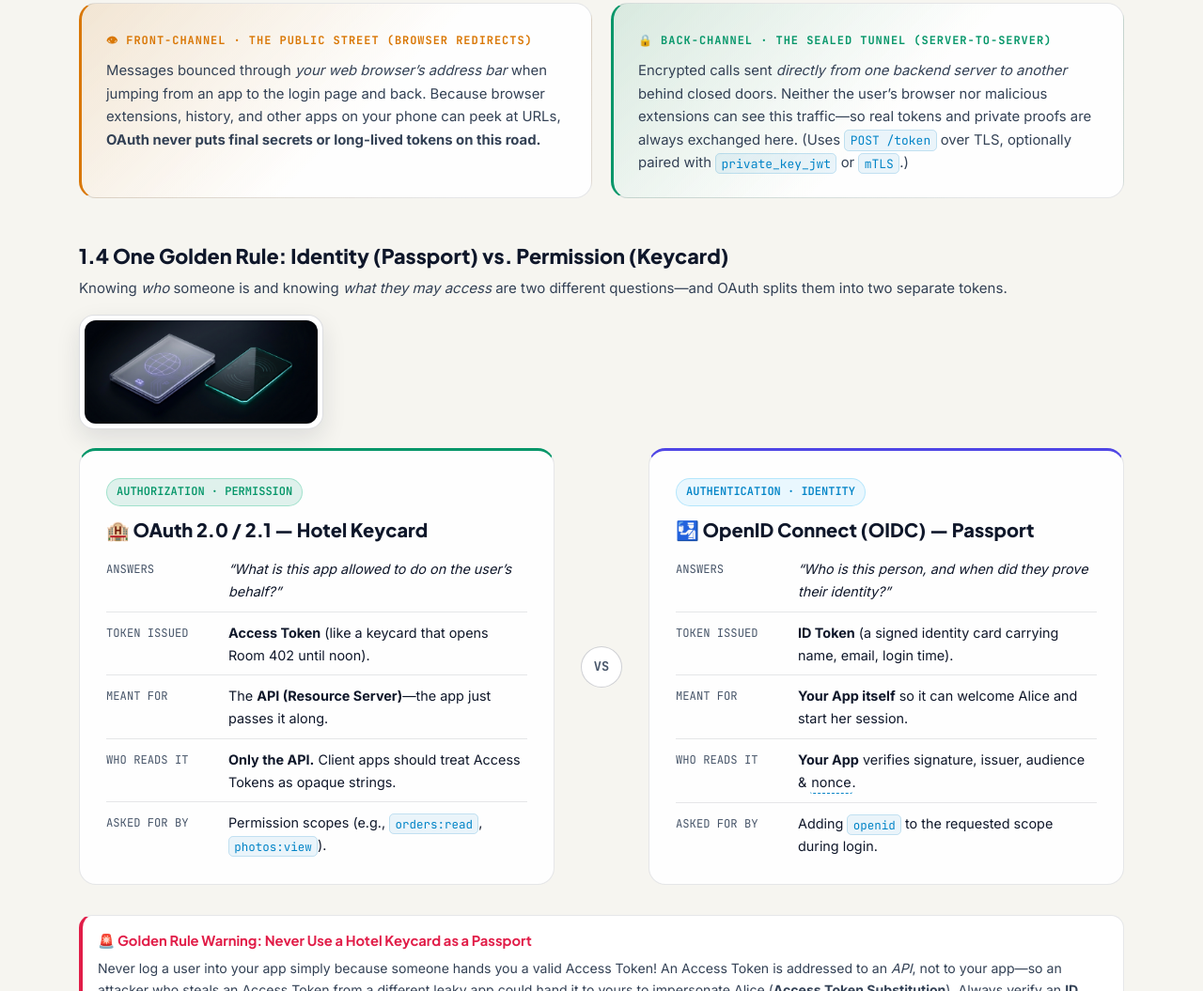
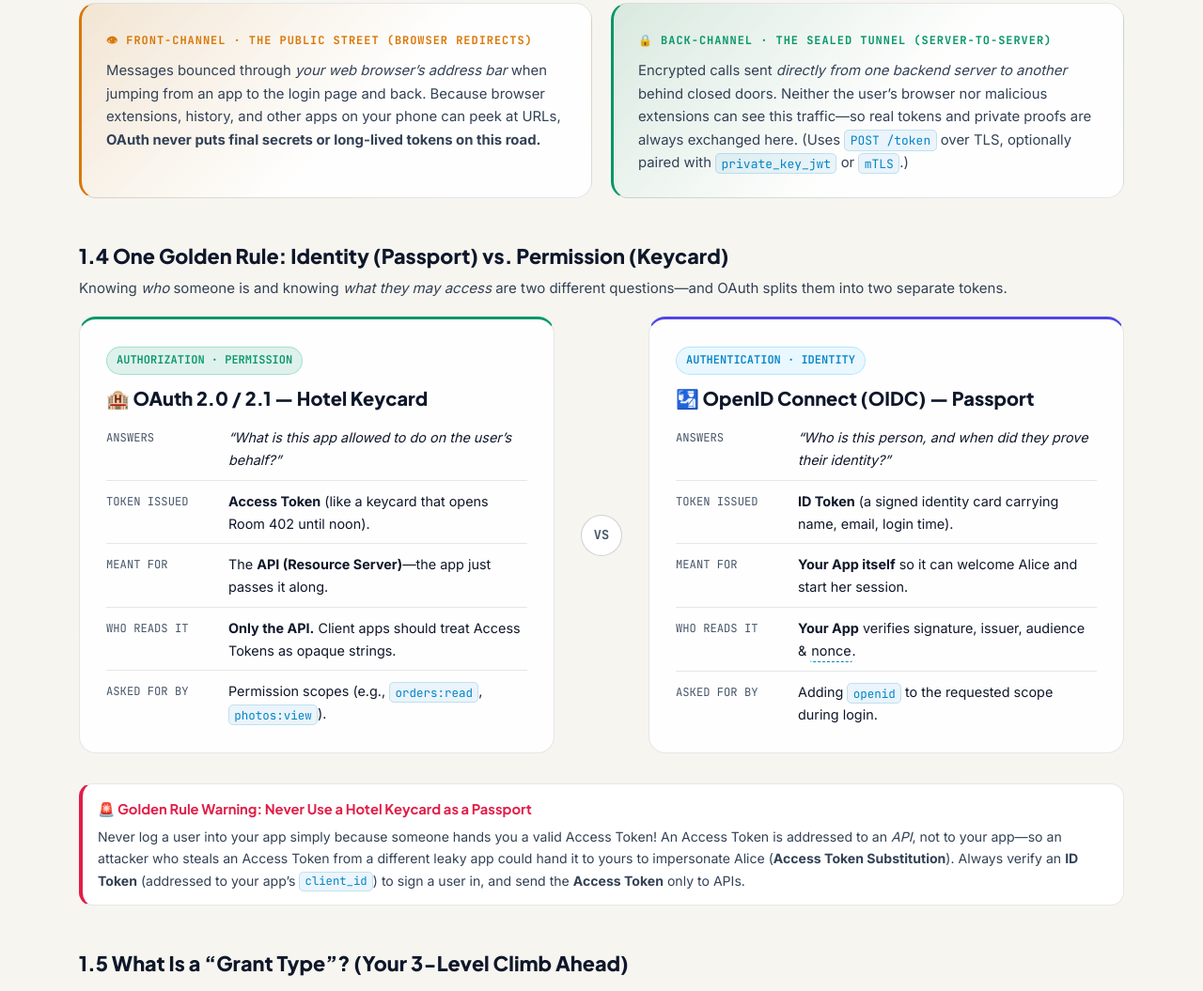
Before and after one commit to AjitKP91/oauth-atlas, a plain HTML site: page index.html in a window 1280 px wide. Shown: the part 2214-3269 px from the top of the page at 94% size. Drawn offline with Linux system fonts and the light colour scheme; animation ran at ten frames a second.

Commit message:
Remove passport/keycard image from section 1.4

```diff
--- a/index.html
+++ b/index.html
@@ -222,16 +222,9 @@
 
         <!-- 1.4 Authentication (OIDC) vs Authorization (OAuth) -->
         <div class="reveal" style="margin-bottom:44px">
-          <div style="display:flex;align-items:center;justify-content:space-between;flex-wrap:wrap;gap:16px;margin-bottom:20px">
-            <div>
-              <h3 style="font-family:var(--font-display);font-size:1.35rem;font-weight:800;margin-bottom:4px">1.4 One Golden Rule: Identity (Passport) vs. Permission (Keycard)</h3>
-              <p style="color:var(--text-secondary);font-size:0.94rem">Knowing <em>who</em> someone is and knowing <em>what they may access</em> are two different questions—and OAuth splits them into two separate tokens.</p>
-            </div>
-            <div class="art-frame-card" style="width:260px">
-              <div class="art-frame-inner">
-                <img src="assets/passport-keycard.jpg" alt="Glass Passport vs RFID Hotel Keycard 3D illustration" style="width:100%;height:110px;object-fit:cover;display:block" loading="lazy" />
-              </div>
-            </div>
+          <div style="margin-bottom:18px">
+            <h3 style="font-family:var(--font-display);font-size:1.35rem;font-weight:800;margin-bottom:4px">1.4 One Golden Rule: Identity (Passport) vs. Permission (Keycard)</h3>
+            <p style="color:var(--text-secondary);font-size:0.94rem">Knowing <em>who</em> someone is and knowing <em>what they may access</em> are two different questions—and OAuth splits them into two separate tokens.</p>
           </div>
 
           <div class="versus-grid">
```
